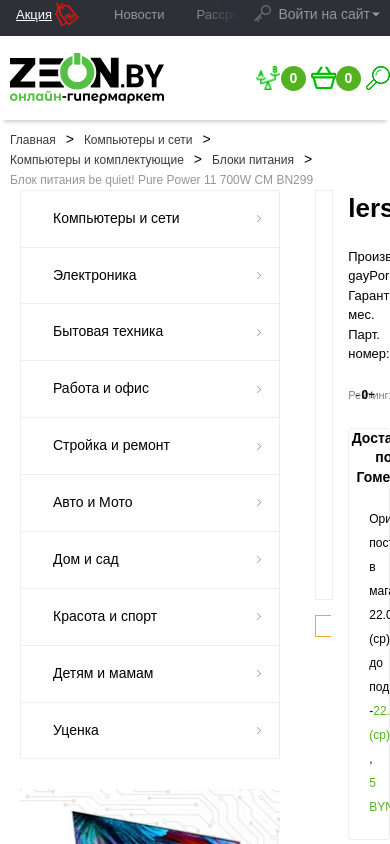
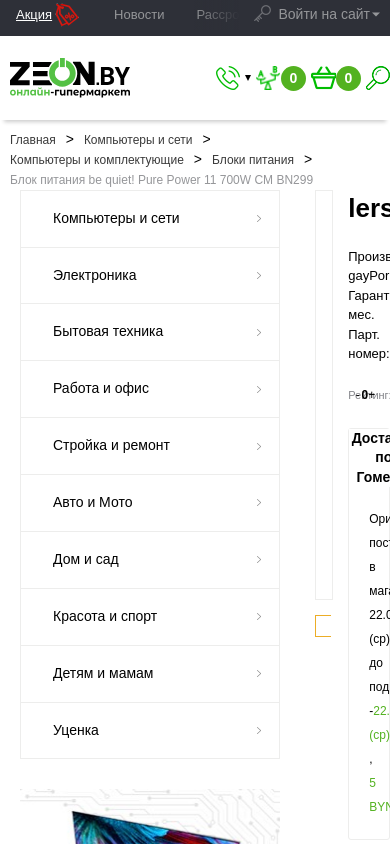
Before and after one commit to Rumba13/Zeon, a React (Create React App) app: page /product in a window 390 px wide. Shown: the top 844 px of the page. Built offline with nearby package versions, Linux system fonts and the light colour scheme.

Commit message:
feature(header, logo,sprite, index.scss) header adaptive

```diff
--- a/src/app/hooks/useBreakpoint.tsx
+++ b/src/app/hooks/useBreakpoint.tsx
@@ -1,4 +1,4 @@
-import { useReducer } from "react";
+import { useEffect, useReducer } from "react";
 
 type AdaptiveComponentType = {
     component: JSX.Element,
@@ -30,8 +30,8 @@ class AdaptiveComponents {
             return Number(componentObjectA.breakpointAt) - Number(componentObjectB.breakpointAt)
         });
     }
-    public getComponent() {
-        this.sortComponents(); //TODO refactor
+    public getComponent() {//TODO refactor
+        this.sortComponents();
         var componentObject = this.componentObjects[0];
 
         for (let i = this.componentObjects.length - 1; i >= 0; i--) {
@@ -46,14 +46,17 @@ class AdaptiveComponents {
 
         return componentObject.component
     }
+    public addResizeListener(listener: Function) {
+        window.addEventListener("resize", listener as any);
+    }
 }
 
 export default function useBreakpoint(component: JSX.Element) {
     const [, forceUpdate] = useReducer(x => x + 1, 0);
     const adaptiveComponents = new AdaptiveComponents(component);
-    window.onresize = forceUpdate;
+
+    useEffect(() => adaptiveComponents.addResizeListener(forceUpdate), [])
     //TODO find better way to optimize adaptive in react
-
 
     return adaptiveComponents;
 }
--- /dev/null
+++ b/src/app/hooks/usePopup.tsx
@@ -0,0 +1,10 @@
+import { useState } from "react";
+
+
+export default function usePopup() {
+    const [isPopupOpened, setIsPopupOpened] = useState<boolean>();
+
+
+
+    return [isPopupOpened, () => setIsPopupOpened(!isPopupOpened)]
+}
--- a/src/components/header/header.scss
+++ b/src/components/header/header.scss
@@ -20,6 +20,7 @@
     width: 100%;
     margin: 0 auto;
     padding-left: 10px;
+    flex-wrap: wrap;
 
     &>.logo {}
 
@@ -56,11 +57,11 @@
     }
 
     .header {
-        grid-template: 1fr / auto auto auto;
+        grid-template: 1fr / auto 1fr auto auto;
         align-items: center;
         justify-items: right;
         grid-template-areas:
-            "logo comparison cart search";
+            "logo phone-numbers-low-width comparison cart search";
 
         &>.time-table-wrapper {
             display: none;
@@ -70,6 +71,11 @@
             display: none;
         }
 
+        & .logo img {
+            max-width: 120px;
+
+        }
+
     }
 }
 
@@ -77,11 +83,10 @@
 
     //minimaze product-actions and search
     .header {
-        grid-template: 1fr / 1fr auto auto auto;
+        grid-template: 1fr / 1fr auto auto auto auto;
         grid-template-areas:
-            "logo comparison cart search";
+            "logo phone-numbers-low-width comparison cart search";
         justify-content: end;
-
     }
 
     .product-action {
@@ -98,6 +103,4 @@
             border-radius: 50%;
         }
     }
-
-
 }
--- a/src/components/header/header.tsx
+++ b/src/components/header/header.tsx
@@ -6,6 +6,7 @@ import ProductCart from "./productCart/productCart"
 import PhoneNumbers from "../phoneNumbers/phoneNumbers"
 import SubHeader from "./subHeader/subHeader"
 import TimeTable from "./timetable/timetable"
+import PhoneNumbersLowWidth from "./phoneNumbersLowWidth/phoneNumbersLowWidth"
 
 export default function Header() {
     return <header className="header-wrapper">
@@ -14,6 +15,7 @@ export default function Header() {
             <PhoneNumbers />
             <Logo />
             <TimeTable />
+            <PhoneNumbersLowWidth/>
             <Search />
             <ProductComparison />
             <ProductCart />
--- /dev/null
+++ b/src/components/header/phoneNumbersLowWidth/phoneNumbersLowWidth.scss
@@ -0,0 +1,56 @@
+.phone-numbers-low-width {
+    grid-area: phone-numbers-low-width;
+    position: relative;
+    min-width: fit-content;
+
+
+    &>.phone-numbers-icon {
+        position: relative;
+        width: 25px;
+        height: 25px;
+        margin-right: 10px;
+
+        &::after {
+            content: "";
+            position: absolute;
+            right: -10px;
+            top: 50%;
+            transform: translate(0, -50%);
+            border-style: solid;
+            border-width: 6px 3px 0 3px;
+            border-color: var(--default-text-color) transparent transparent transparent;
+        }
+    }
+
+    &>.phone-numbers-low-width-content {
+        position: absolute;
+        top: 30px;
+        right: 50%;
+        background-color: white;
+        z-index: 300;
+        box-shadow: 0 2px 25px -2px rgb(0 0 0 / 20%);
+        transition: visibility .15s, opacity .15s, transform .25s;
+        transform: translate(50%, 0);
+
+        &.opened {
+            visibility: hidden;
+            pointer-events: none;
+            transform: translate(50%, 50px);
+            opacity: 0;
+        }
+        & > .time-table-wrapper {
+            margin-bottom: 10px;
+        }
+        &>.phone-numbers-wrapper {
+            display: flex;
+            flex-direction: column;
+            align-items: end;
+
+            &>.phone-number {
+                &>.phone-number__text {}
+            }
+        }
+    }
+
+
+}
--- /dev/null
+++ b/src/components/header/phoneNumbersLowWidth/phoneNumbersLowWidth.tsx
@@ -0,0 +1,26 @@
+import "./phoneNumbersLowWidth.scss";
+import useBreakpoint from "../../../app/hooks/useBreakpoint";
+import PhoneNumbers from "../../phoneNumbers/phoneNumbers";
+import Timetable from "../timetable/timetable";
+import Icon from "../../icon/icon";
+import Sprite from "../../sprite/sprite";
+import usePopup from "../../../app/hooks/usePopup";
+import { useState } from "react";
+
+export default function PhoneNumbersLowWidth() {
+    const adaptiveComponent = useBreakpoint(<></>);
+    const [isPopupOpened, togglePopup] = useState<boolean>(true);
+
+    adaptiveComponent.addBreakpoint(650,
+        <div className="phone-numbers-low-width">
+            <Sprite onClick={() => togglePopup(!isPopupOpened)} yOffset={-1032} className="phone-numbers-icon" />
+
+            <div className={`phone-numbers-low-width-content ${isPopupOpened ? "opened" : ""}`}>
+                <Timetable />
+                <PhoneNumbers />
+            </div>
+        </div>
+    )
+
+    return adaptiveComponent.getComponent();
+}
--- a/src/components/header/timetable/timetable.scss
+++ b/src/components/header/timetable/timetable.scss
@@ -42,3 +42,23 @@
         border-color: transparent transparent transparent var(--light-third-color);
     }
 }
+
+@media(max-width:650px) {
+    .time-table-wrapper {}
+
+    .time-table {
+        width: 100%;
+        display: block;
+
+        &.opened .time-table__text,
+        & .time-table__text {
+            text-align: center;
+            display: block;
+        }
+
+        & .sprite {
+            display: none;
+
+        }
+    }
+}
--- a/src/components/header/timetable/timetable.tsx
+++ b/src/components/header/timetable/timetable.tsx
@@ -1,5 +1,5 @@
+import "./timetable.scss";
 import Sprite from "../../sprite/sprite";
-import "./timetable.scss";
 import useTimeTable from "./useTimeTable";
 
 export default function Timetable() {
--- a/src/components/logo/logo.scss
+++ b/src/components/logo/logo.scss
@@ -2,13 +2,9 @@
     display: -ms-inline-grid;
     align-self: center;
     grid-area: logo;
-    min-width: fit-content;
     width: 100%;
 
     & a {
-        min-width: fit-content;
-
-
     }
 
     & img {
--- a/src/components/sprite/sprite.tsx
+++ b/src/components/sprite/sprite.tsx
@@ -1,14 +1,18 @@
+import { MouseEventHandler } from "react";
 import "./sprite.scss";
 
 type PropsType = {
     yOffset: number | null,
-    className?: string
+    className?: string,
+    onClick?: Function
 }
 
-export default function Sprite({ yOffset, className }: PropsType) {
+export default function Sprite({ yOffset, className,onClick }: PropsType) {
     return <div
         style={{ backgroundPositionY: yOffset ? yOffset : undefined }}
-        className={`sprite ${className ?? ""}`}>
+        className={`sprite ${className ?? ""}`}
+        onClick={onClick as MouseEventHandler<HTMLDivElement>}
+        >
 
     </div>
 }
--- a/src/index.scss
+++ b/src/index.scss
@@ -6,6 +6,7 @@ html,
   height: 100%;
   width: 100%;
   padding: 0;
+
 }
 
 * {
```
